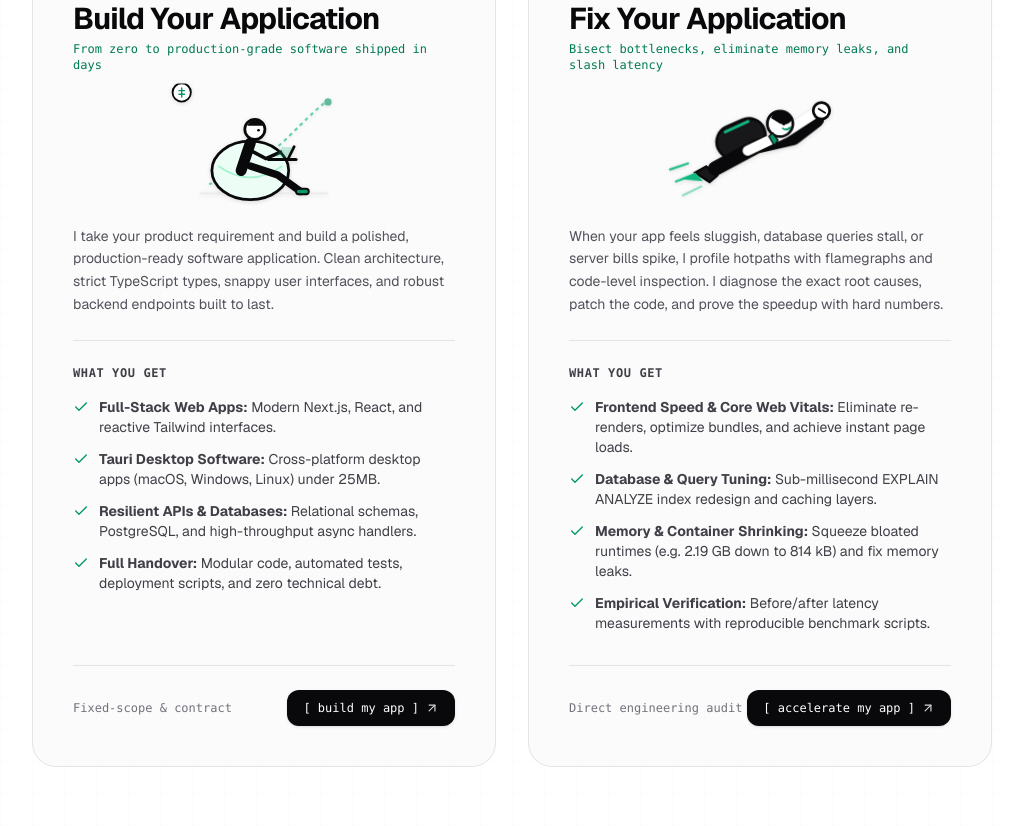
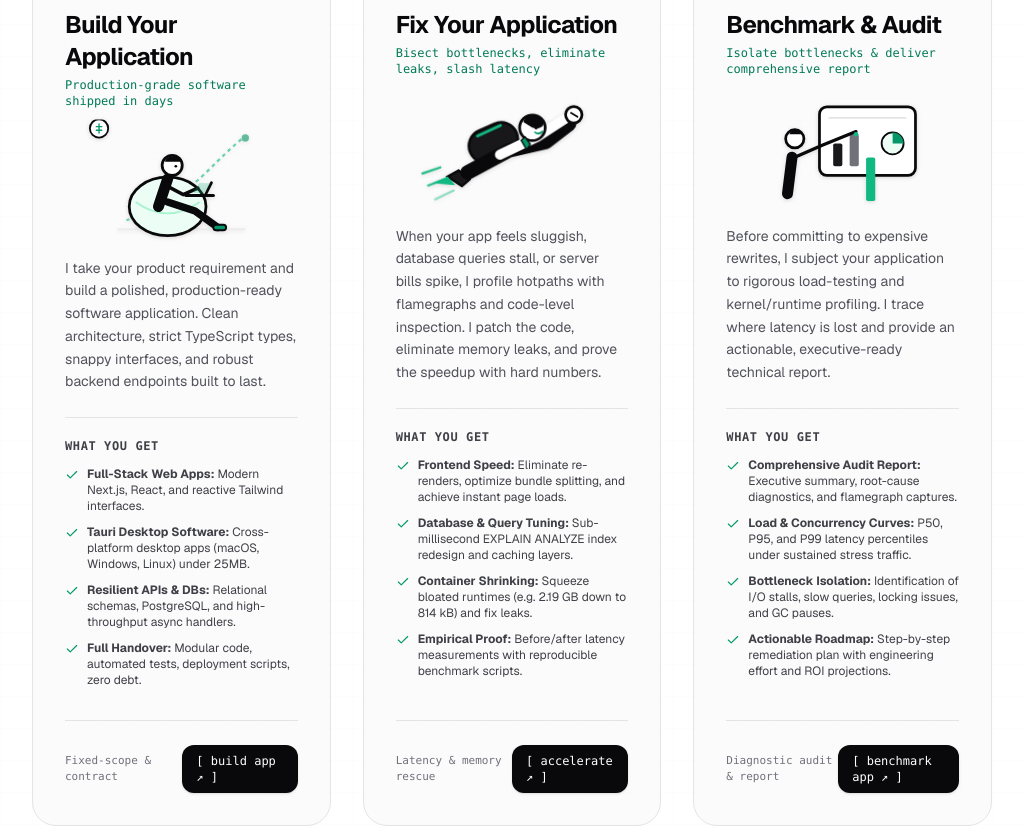
Before and after one commit to HrushikeshAnandSarangi/built-in-days, a Next.js app: page / in a window 1280 px wide. Shown: the part 1480-2306 px from the top of the page, without its empty margins (128-1151 px from the left). Built offline with nearby package versions, Linux system fonts and the light colour scheme.

Commit message:
feat: add 3rd service for application benchmarking, bottleneck isolation and comprehensive reporting

```diff
--- a/src/components/HeroServices.tsx
+++ b/src/components/HeroServices.tsx
@@ -3,12 +3,15 @@
 import React from "react";
 import { ArrowUpRight, Check, ArrowRight } from "lucide-react";
 import { IsometricHeroVisual } from "./IsometricHeroVisual";
-import { BeanbagBuildAnimation, JetpackSpeedAnimation } from "./SiteAnimations";
+import {
+  BeanbagBuildAnimation,
+  JetpackSpeedAnimation,
+  DiagnosticAuditAnimation,
+} from "./SiteAnimations";
 
 export function HeroServices() {
-  const triggerScopeSelect = (scope: "build" | "fix") => {
+  const scrollToContact = () => {
     if (typeof window !== "undefined") {
-      window.dispatchEvent(new CustomEvent("select-scope", { detail: scope }));
       const contactEl = document.getElementById("contact");
       if (contactEl) {
         contactEl.scrollIntoView({ behavior: "smooth" });
@@ -72,79 +75,79 @@ export function HeroServices() {
           <IsometricHeroVisual />
         </div>
 
-        {/* SECTION: TWO MAJOR SERVICES (BUILD & FIX) */}
+        {/* SECTION: THREE MAJOR SERVICES (BUILD, FIX, BENCHMARK) */}
         <div id="services" className="mt-24 sm:mt-32 scroll-mt-24">
           <div className="pb-6 sm:pb-8 border-b border-zinc-200">
             <div className="text-xs font-mono text-zinc-400 uppercase tracking-widest mb-1">
               // core services
             </div>
             <h2 className="text-2xl sm:text-4xl font-bold tracking-tight text-zinc-950">
-              Two Services. High Precision. Zero Clutter.
+              Three Services. High Precision. Zero Clutter.
             </h2>
-            <p className="mt-2 text-sm sm:text-base text-zinc-600 max-w-xl">
-              Whether you need a brand new product shipped from a blank directory or have an
-              existing application that is running slow and burning compute.
+            <p className="mt-2 text-sm sm:text-base text-zinc-600 max-w-2xl">
+              Whether you need a brand new product shipped from scratch, an existing application
+              accelerated, or an empirical diagnostic benchmark report identifying bottlenecks.
             </p>
           </div>
 
-          {/* Two Main Service Pillars */}
-          <div className="grid grid-cols-1 md:grid-cols-2 gap-8 mt-10">
+          {/* Three Service Pillars Grid */}
+          <div className="grid grid-cols-1 lg:grid-cols-3 gap-6 sm:gap-8 mt-10">
             {/* SERVICE 1: BUILD YOUR APPLICATION */}
-            <div className="rounded-3xl border border-zinc-200 bg-zinc-50/70 p-6 sm:p-10 flex flex-col justify-between hover:border-zinc-950 transition-all duration-300">
+            <div className="rounded-3xl border border-zinc-200 bg-zinc-50/70 p-6 sm:p-8 flex flex-col justify-between hover:border-zinc-950 transition-all duration-300">
               <div>
                 <div className="flex items-center justify-between mb-4">
                   <span className="font-mono text-xs font-bold text-zinc-950 px-3 py-1 rounded-full bg-white border border-zinc-200">
                     [ 01 · BUILD ]
                   </span>
-                  <span className="text-xs font-mono text-zinc-500">
+                  <span className="text-[11px] font-mono text-zinc-500">
                     Web & Cross-Platform
                   </span>
                 </div>
 
-                <h3 className="text-2xl sm:text-3xl font-bold text-zinc-950 tracking-tight">
+                <h3 className="text-xl sm:text-2xl font-bold text-zinc-950 tracking-tight">
                   Build Your Application
                 </h3>
 
                 <p className="text-xs font-mono text-emerald-700 font-medium mt-1 mb-3">
-                  From zero to production-grade software shipped in days
+                  Production-grade software shipped in days
                 </p>
 
                 {/* Animated Developer Vector Illustration */}
-                <BeanbagBuildAnimation className="w-full h-32 my-3" />
+                <BeanbagBuildAnimation className="w-full h-28 sm:h-32 my-2" />
 
-                <p className="text-sm text-zinc-600 leading-relaxed mb-6">
-                  I take your product requirement and build a polished, production-ready
-                  software application. Clean architecture, strict TypeScript types, snappy user
-                  interfaces, and robust backend endpoints built to last.
+                <p className="text-xs sm:text-sm text-zinc-600 leading-relaxed mb-6">
+                  I take your product requirement and build a polished, production-ready software
+                  application. Clean architecture, strict TypeScript types, snappy interfaces, and
+                  robust backend endpoints built to last.
                 </p>
 
-                <div className="space-y-4 pt-6 border-t border-zinc-200">
+                <div className="space-y-3 pt-5 border-t border-zinc-200">
                   <div className="text-xs font-mono uppercase tracking-wider text-zinc-700 font-semibold">
                     What You Get
                   </div>
-                  <ul className="space-y-3 text-xs sm:text-sm text-zinc-700">
-                    <li className="flex items-start gap-2.5">
-                      <Check className="w-4 h-4 text-emerald-600 mt-0.5 shrink-0" />
+                  <ul className="space-y-2.5 text-xs text-zinc-700">
+                    <li className="flex items-start gap-2">
+                      <Check className="w-3.5 h-3.5 text-emerald-600 mt-0.5 shrink-0" />
                       <span>
                         <strong>Full-Stack Web Apps:</strong> Modern Next.js, React, and reactive Tailwind interfaces.
                       </span>
                     </li>
-                    <li className="flex items-start gap-2.5">
-                      <Check className="w-4 h-4 text-emerald-600 mt-0.5 shrink-0" />
+                    <li className="flex items-start gap-2">
+                      <Check className="w-3.5 h-3.5 text-emerald-600 mt-0.5 shrink-0" />
                       <span>
                         <strong>Tauri Desktop Software:</strong> Cross-platform desktop apps (macOS, Windows, Linux) under 25MB.
                       </span>
                     </li>
-                    <li className="flex items-start gap-2.5">
-                      <Check className="w-4 h-4 text-emerald-600 mt-0.5 shrink-0" />
+                    <li className="flex items-start gap-2">
+                      <Check className="w-3.5 h-3.5 text-emerald-600 mt-0.5 shrink-0" />
                       <span>
-                        <strong>Resilient APIs & Databases:</strong> Relational schemas, PostgreSQL, and high-throughput async handlers.
+                        <strong>Resilient APIs & DBs:</strong> Relational schemas, PostgreSQL, and high-throughput async handlers.
                       </span>
                     </li>
-                    <li className="flex items-start gap-2.5">
-                      <Check className="w-4 h-4 text-emerald-600 mt-0.5 shrink-0" />
+                    <li className="flex items-start gap-2">
+                      <Check className="w-3.5 h-3.5 text-emerald-600 mt-0.5 shrink-0" />
                       <span>
-                        <strong>Full Handover:</strong> Modular code, automated tests, deployment scripts, and zero technical debt.
+                        <strong>Full Handover:</strong> Modular code, automated tests, deployment scripts, zero debt.
                       </span>
                     </li>
                   </ul>
@@ -152,77 +155,74 @@ export function HeroServices() {
               </div>
 
               <div className="mt-8 pt-6 border-t border-zinc-200 flex items-center justify-between">
-                <span className="text-xs font-mono text-zinc-500">Fixed-scope & contract</span>
-                <button
-                  type="button"
-                  onClick={() => triggerScopeSelect("build")}
-                  className="inline-flex items-center gap-1.5 px-4 py-2.5 rounded-xl bg-zinc-950 hover:bg-zinc-800 transition-colors text-xs font-mono font-medium shadow-sm"
-                  style={{ color: "#ffffff" }}
+                <span className="text-[11px] font-mono text-zinc-500">Fixed-scope & contract</span>
+                <a
+                  href="#contact"
+                  onClick={scrollToContact}
+                  className="inline-flex items-center gap-1.5 px-3.5 py-2 rounded-xl bg-zinc-950 hover:bg-zinc-800 transition-colors text-xs font-mono font-medium shadow-sm"
+                  style={{ color: "#ffffff", backgroundColor: "#09090b" }}
                 >
-                  <span style={{ color: "#ffffff" }}>
-                    [ build my app ]
-                  </span>
-                  <ArrowUpRight className="w-3.5 h-3.5 text-zinc-300" />
-                </button>
+                  <span style={{ color: "#ffffff" }}>[ build app ↗ ]</span>
+                </a>
               </div>
             </div>
 
             {/* SERVICE 2: FIX YOUR APPLICATION (MAKE IT FASTER) */}
-            <div className="rounded-3xl border border-zinc-200 bg-zinc-50/70 p-6 sm:p-10 flex flex-col justify-between hover:border-zinc-950 transition-all duration-300">
+            <div className="rounded-3xl border border-zinc-200 bg-zinc-50/70 p-6 sm:p-8 flex flex-col justify-between hover:border-zinc-950 transition-all duration-300">
               <div>
                 <div className="flex items-center justify-between mb-4">
                   <span className="font-mono text-xs font-bold text-zinc-950 px-3 py-1 rounded-full bg-white border border-zinc-200">
                     [ 02 · FIX & ACCELERATE ]
                   </span>
-                  <span className="text-xs font-mono text-emerald-700 font-semibold">
-                    Performance Rescue
+                  <span className="text-[11px] font-mono text-emerald-700 font-semibold">
+                    Speed Rescue
                   </span>
                 </div>
 
-                <h3 className="text-2xl sm:text-3xl font-bold text-zinc-950 tracking-tight">
+                <h3 className="text-xl sm:text-2xl font-bold text-zinc-950 tracking-tight">
                   Fix Your Application
                 </h3>
 
                 <p className="text-xs font-mono text-emerald-700 font-medium mt-1 mb-3">
-                  Bisect bottlenecks, eliminate memory leaks, and slash latency
+                  Bisect bottlenecks, eliminate leaks, slash latency
                 </p>
 
                 {/* Animated Jetpack Velocity Vector Illustration */}
-                <JetpackSpeedAnimation className="w-full h-32 my-3" />
+                <JetpackSpeedAnimation className="w-full h-28 sm:h-32 my-2" />
 
-                <p className="text-sm text-zinc-600 leading-relaxed mb-6">
-                  When your app feels sluggish, database queries stall, or server bills spike,
-                  I profile hotpaths with flamegraphs and code-level inspection. I diagnose the
-                  exact root causes, patch the code, and prove the speedup with hard numbers.
+                <p className="text-xs sm:text-sm text-zinc-600 leading-relaxed mb-6">
+                  When your app feels sluggish, database queries stall, or server bills spike, I
+                  profile hotpaths with flamegraphs and code-level inspection. I patch the code,
+                  eliminate memory leaks, and prove the speedup with hard numbers.
                 </p>
 
-                <div className="space-y-4 pt-6 border-t border-zinc-200">
+                <div className="space-y-3 pt-5 border-t border-zinc-200">
                   <div className="text-xs font-mono uppercase tracking-wider text-zinc-700 font-semibold">
                     What You Get
                   </div>
-                  <ul className="space-y-3 text-xs sm:text-sm text-zinc-700">
-                    <li className="flex items-start gap-2.5">
-                      <Check className="w-4 h-4 text-emerald-600 mt-0.5 shrink-0" />
+                  <ul className="space-y-2.5 text-xs text-zinc-700">
+                    <li className="flex items-start gap-2">
+                      <Check className="w-3.5 h-3.5 text-emerald-600 mt-0.5 shrink-0" />
                       <span>
-                        <strong>Frontend Speed & Core Web Vitals:</strong> Eliminate re-renders, optimize bundles, and achieve instant page loads.
+                        <strong>Frontend Speed:</strong> Eliminate re-renders, optimize bundle splitting, and achieve instant page loads.
                       </span>
                     </li>
-                    <li className="flex items-start gap-2.5">
-                      <Check className="w-4 h-4 text-emerald-600 mt-0.5 shrink-0" />
+                    <li className="flex items-start gap-2">
+                      <Check className="w-3.5 h-3.5 text-emerald-600 mt-0.5 shrink-0" />
                       <span>
                         <strong>Database & Query Tuning:</strong> Sub-millisecond EXPLAIN ANALYZE index redesign and caching layers.
                       </span>
                     </li>
-                    <li className="flex items-start gap-2.5">
-                      <Check className="w-4 h-4 text-emerald-600 mt-0.5 shrink-0" />
+                    <li className="flex items-start gap-2">
+                      <Check className="w-3.5 h-3.5 text-emerald-600 mt-0.5 shrink-0" />
                       <span>
-                        <strong>Memory & Container Shrinking:</strong> Squeeze bloated runtimes (e.g. 2.19 GB down to 814 kB) and fix memory leaks.
+                        <strong>Container Shrinking:</strong> Squeeze bloated runtimes (e.g. 2.19 GB down to 814 kB) and fix leaks.
                       </span>
                     </li>
-                    <li className="flex items-start gap-2.5">
-                      <Check className="w-4 h-4 text-emerald-600 mt-0.5 shrink-0" />
+                    <li className="flex items-start gap-2">
+                      <Check className="w-3.5 h-3.5 text-emerald-600 mt-0.5 shrink-0" />
                       <span>
-                        <strong>Empirical Verification:</strong> Before/after latency measurements with reproducible benchmark scripts.
+                        <strong>Empirical Proof:</strong> Before/after latency measurements with reproducible benchmark scripts.
                       </span>
                     </li>
                   </ul>
@@ -230,18 +230,90 @@ export function HeroServices() {
               </div>
 
               <div className="mt-8 pt-6 border-t border-zinc-200 flex items-center justify-between">
-                <span className="text-xs font-mono text-zinc-500">Direct engineering audit</span>
-                <button
-                  type="button"
-                  onClick={() => triggerScopeSelect("fix")}
-                  className="inline-flex items-center gap-1.5 px-4 py-2.5 rounded-xl bg-zinc-950 hover:bg-zinc-800 transition-colors text-xs font-mono font-medium shadow-sm"
-                  style={{ color: "#ffffff" }}
+                <span className="text-[11px] font-mono text-zinc-500">Latency & memory rescue</span>
+                <a
+                  href="#contact"
+                  onClick={scrollToContact}
+                  className="inline-flex items-center gap-1.5 px-3.5 py-2 rounded-xl bg-zinc-950 hover:bg-zinc-800 transition-colors text-xs font-mono font-medium shadow-sm"
+                  style={{ color: "#ffffff", backgroundColor: "#09090b" }}
                 >
-                  <span style={{ color: "#ffffff" }}>
-                    [ accelerate my app ]
+                  <span style={{ color: "#ffffff" }}>[ accelerate ↗ ]</span>
+                </a>
+              </div>
+            </div>
+
+            {/* SERVICE 3: BENCHMARKING & COMPREHENSIVE REPORT */}
+            <div className="rounded-3xl border border-zinc-200 bg-zinc-50/70 p-6 sm:p-8 flex flex-col justify-between hover:border-zinc-950 transition-all duration-300">
+              <div>
+                <div className="flex items-center justify-between mb-4">
+                  <span className="font-mono text-xs font-bold text-zinc-950 px-3 py-1 rounded-full bg-white border border-zinc-200">
+                    [ 03 · BENCHMARK & AUDIT ]
                   </span>
-                  <ArrowUpRight className="w-3.5 h-3.5 text-zinc-300" />
-                </button>
+                  <span className="text-[11px] font-mono text-zinc-500">
+                    Deep Diagnostics
+                  </span>
+                </div>
+
+                <h3 className="text-xl sm:text-2xl font-bold text-zinc-950 tracking-tight">
+                  Benchmark & Audit
+                </h3>
+
+                <p className="text-xs font-mono text-emerald-700 font-medium mt-1 mb-3">
+                  Isolate bottlenecks & deliver comprehensive report
+                </p>
+
+                {/* Animated Diagnostic Whiteboard Illustration */}
+                <DiagnosticAuditAnimation className="w-full h-28 sm:h-32 my-2" />
+
+                <p className="text-xs sm:text-sm text-zinc-600 leading-relaxed mb-6">
+                  Before committing to expensive rewrites, I subject your application to rigorous
+                  load-testing and kernel/runtime profiling. I trace where latency is lost and
+                  provide an actionable, executive-ready technical report.
+                </p>
+
+                <div className="space-y-3 pt-5 border-t border-zinc-200">
+                  <div className="text-xs font-mono uppercase tracking-wider text-zinc-700 font-semibold">
+                    What You Get
+                  </div>
+                  <ul className="space-y-2.5 text-xs text-zinc-700">
+                    <li className="flex items-start gap-2">
+                      <Check className="w-3.5 h-3.5 text-emerald-600 mt-0.5 shrink-0" />
+                      <span>
+                        <strong>Comprehensive Audit Report:</strong> Executive summary, root-cause diagnostics, and flamegraph captures.
+                      </span>
+                    </li>
+                    <li className="flex items-start gap-2">
+                      <Check className="w-3.5 h-3.5 text-emerald-600 mt-0.5 shrink-0" />
+                      <span>
+                        <strong>Load & Concurrency Curves:</strong> P50, P95, and P99 latency percentiles under sustained stress traffic.
+                      </span>
+                    </li>
+                    <li className="flex items-start gap-2">
+                      <Check className="w-3.5 h-3.5 text-emerald-600 mt-0.5 shrink-0" />
+                      <span>
+                        <strong>Bottleneck Isolation:</strong> Identification of I/O stalls, slow queries, locking issues, and GC pauses.
+                      </span>
+                    </li>
+                    <li className="flex items-start gap-2">
+                      <Check className="w-3.5 h-3.5 text-emerald-600 mt-0.5 shrink-0" />
+                      <span>
+                        <strong>Actionable Roadmap:</strong> Step-by-step remediation plan with engineering effort and ROI projections.
+                      </span>
+                    </li>
+                  </ul>
+                </div>
+              </div>
+
+              <div className="mt-8 pt-6 border-t border-zinc-200 flex items-center justify-between">
+                <span className="text-[11px] font-mono text-zinc-500">Diagnostic audit & report</span>
+                <a
+                  href="#contact"
+                  onClick={scrollToContact}
+                  className="inline-flex items-center gap-1.5 px-3.5 py-2 rounded-xl bg-zinc-950 hover:bg-zinc-800 transition-colors text-xs font-mono font-medium shadow-sm"
+                  style={{ color: "#ffffff", backgroundColor: "#09090b" }}
+                >
+                  <span style={{ color: "#ffffff" }}>[ benchmark app ↗ ]</span>
+                </a>
               </div>
             </div>
           </div>
```
